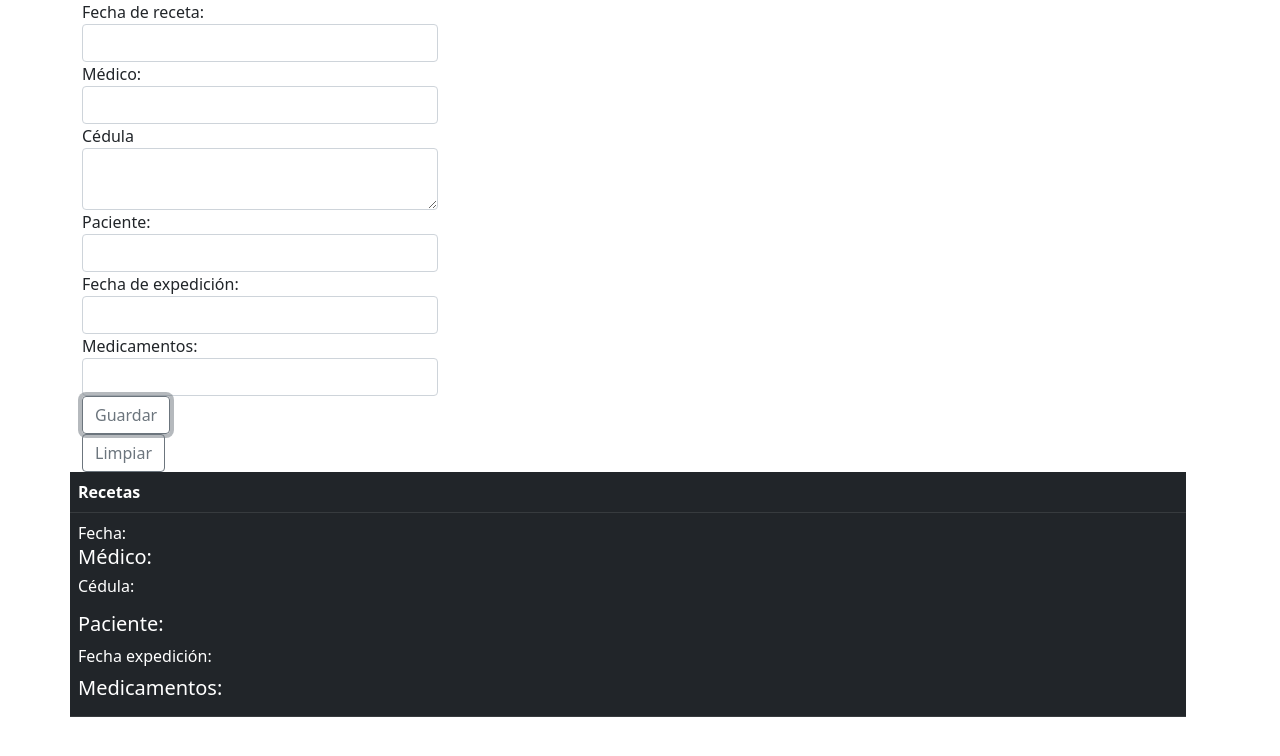
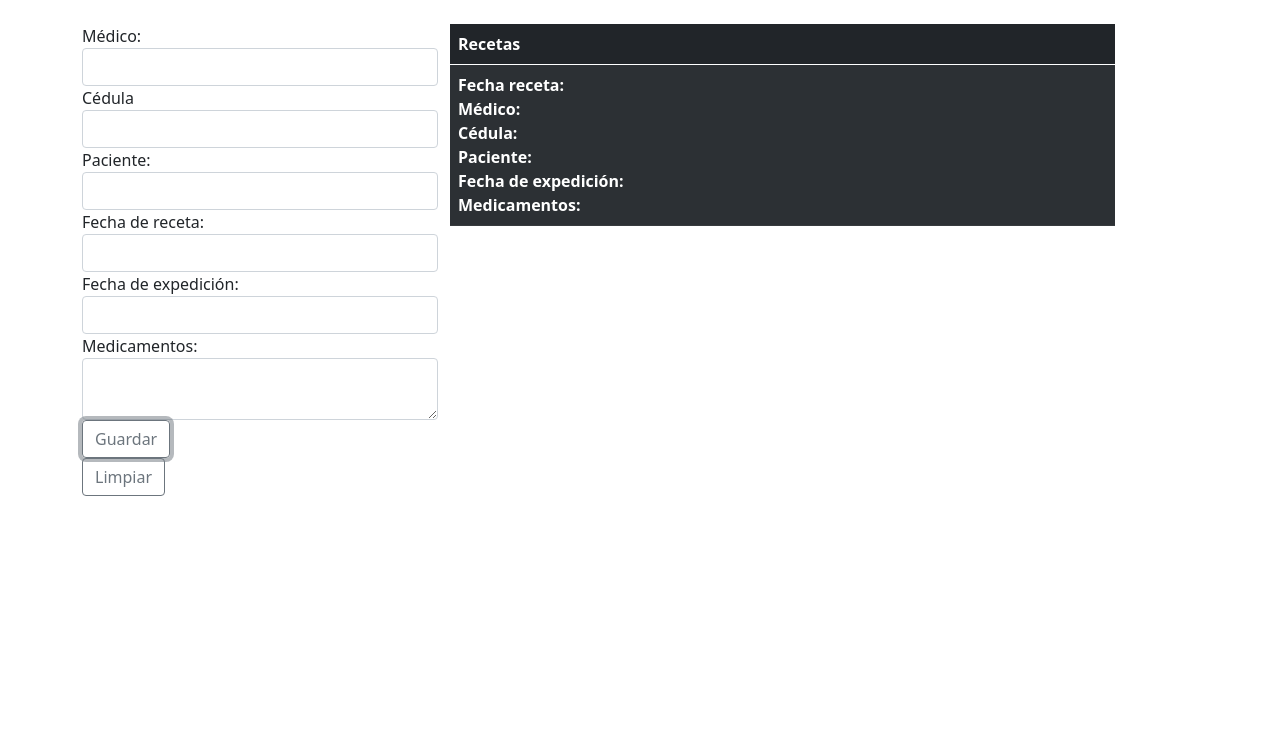
Before and after one commit to Yexzari/ExamRecupera.16, a plain HTML site: page index.html in a window 1280 px wide. Both pictures are taken after a click on the button "Guardar". Drawn offline with nearby package versions, Linux system fonts and the light colour scheme.

Commit message:
Segunda modificación

```diff
--- a/index.html
+++ b/index.html
@@ -11,24 +11,25 @@
     <title>Examen Recupera</title>
   </head>
   <body>
+    <br>
     <div class="container">
         <div class="row">
           <div class="col-md-4">
-            <div class="form-group">
-                <label for="fechar">Fecha de receta:</label>
-                <input type="text" class="form-control" id="fechar" name="fechar">
-              </div>
             <div class="form-group">
               <label for="nombre">Médico:</label>
               <input type="text" class="form-control" id="nombre" name="nombre">
             </div>
             <div class="form-group">
               <label for="descripcion">Cédula</label>
-              <textarea class="form-control" name="descripcion" id="descripcion"></textarea>
+              <input type="text" class="form-control" name="descripcion" id="descripcion">
             </div>
             <div class="form-group">
               <label for="docente">Paciente:</label>
               <input type="text" class="form-control" id="docente" name="docente">
+            </div>
+            <div class="form-group">
+              <label for="fechar">Fecha de receta:</label>
+              <input type="text" class="form-control" id="fechar" name="fechar">
             </div>
             <div class="form-group">
               <label for="cursos">Fecha de expedición:</label>
@@ -36,33 +37,26 @@
             </div>
             <div class="form-group">
                 <label for="cursos">Medicamentos:</label>
-                <input type="text" class="form-control" id="medicamento" name="medicamento">
+                <textarea type="form-control" class="form-control" id="medicamento" name="medicamento"></textarea>
               </div>
             <div class="form-group">
-                <button class="btn btn-outline-secondary float-right" onclick="actualizar()">Guardar</button>
+                <button class="btn btn-outline-secondary" onclick="actualizar()">Guardar</button>
             </div>
             <div class="form-group">
-                <button class="btn btn-outline-secondary" onclick="limpiar()">Limpiar</button>
+                <button class="btn btn-outline-secondary float-left" onclick="limpiar()">Limpiar</button>
             </div>
           </div>
-          <div class="row">
-            <div class="col-50 offset-7"></div>
+            <div class="col-md-7">
+                <div class="row">
             <table class="table table-dark table-striped" id="table">
                 <thead  >
                     <TR>
                             <TH>Recetas</TH>
                     </TR>
-                    <td>
-                      <h8>Fecha: </h8> <h8 id="fech"></h8>
-                      <h5>Médico: </h5><h5 id="titulo"></h5>
-                      <h6>Cédula: </h6><p><small id="descrip"></small></p>
-                      <h5>Paciente: </h5><h5 id="nombre-docente"></h5>
-                      <h8>Fecha expedición: </h8> <h6 id="total"></h6>
-                      <h5>Medicamentos: </h5><h5 id="medicamentos"></h5>
-                    </td>
+
             </table>
             </div>
-            </div>
+        </div>
 
           </div>
         </div>
--- a/index.js
+++ b/index.js
@@ -2,15 +2,6 @@ const materia = {
     nombre: "Aplicaciones Web",
     horario: "9:00 a 10:45 hrs"
 };
-
-
-/*
-var nombre = "Aplicaciones Web";
-if (true) {
-    var nombre = "Base de datos";
-    console.log(nombre);
-}
-console.log(nombre);*/
 var curso={
     nombre:"",
     Descripcon:"",
@@ -21,7 +12,6 @@ var curso={
         fechar:"",
         cursos:""
     }
-
 }
 function actualizar(){
     console.log ("Se llamo a actualizar");
@@ -33,9 +23,28 @@ function actualizar(){
     curso.medicamento = document.getElementById("medicamento").value;
     curso.fechar = document.getElementById("fechar").value;
     console.log(curso);
-    actualizarFicha();
+    function nota(fechar){
+        this.fechar=curso;
+        }
+    let notaCapturar=document.getElementById("fechar").value;
+    descripcionn = new nota(notaCapturar);
+    console.log(descripcionn);
+    agregar();
+
+    }
+    var notas = [];
+    function  agregar () {
+    notas.push(descripcionn);
+    console.log(notas);
+    document.getElementById("table").innerHTML += '</thead><tbody><tr><th>'+"Fecha receta: "+curso.fechar+"<br>"+
+    "Médico: "+curso.nombre+"<br>"+
+    "Cédula: "+curso.descripcion+"<br>"+
+    "Paciente: "+curso.docente.nombre+"<br>"+
+    "Fecha de expedición:"+curso.docente.cursos+"<br>"+
+    "Medicamentos: "+curso.medicamento+'</th></tr></tbody>';
+        limpiar();
 }
-
+/*
 function actualizarFicha(){
     document.getElementById("titulo").innerHTML = curso.nombre;
     document.getElementById("descrip").innerHTML = curso.descripcion;
@@ -43,8 +52,8 @@ function actualizarFicha(){
     document.getElementById("total").innerHTML = curso.docente.cursos;
     document.getElementById("medicamentos").innerHTML = curso.medicamento;
     document.getElementById("fech").innerHTML = curso.fechar;
-
-}
+    limpiar();
+}*/
 function limpiar() {
     nombre.value = "";
     descripcion.value = "";
```
